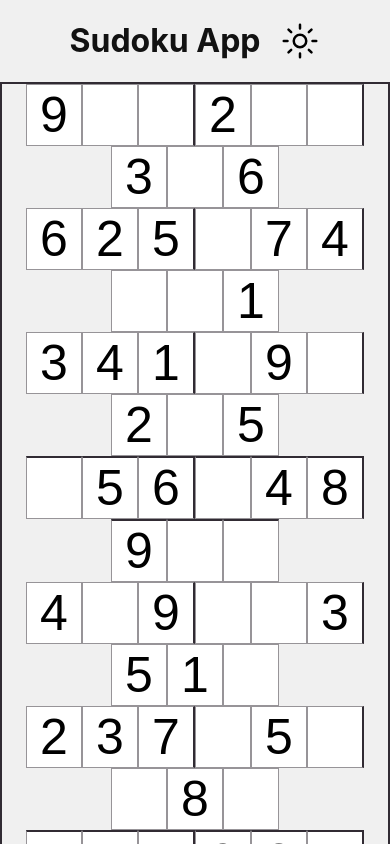
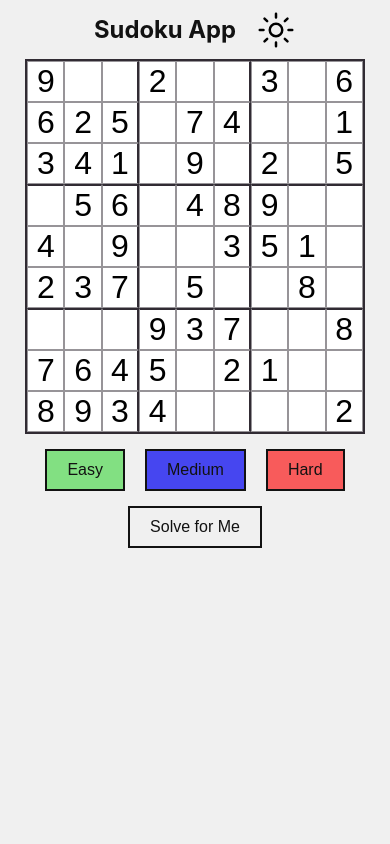
Before and after one commit to Hack-Weekly/sage-giraffe-sudoku, a React (Create React App) app in the folder sudoku-app/: page / in a window 390 px wide. Shown: the top 844 px of the page. Built offline with nearby package versions, Linux system fonts and the light colour scheme.

Commit message:
Mobile Repsonsiveness

```diff
--- a/sudoku-app/src/App.css
+++ b/sudoku-app/src/App.css
@@ -7,12 +7,14 @@
 }
 
 .Buttons {
-  padding-top: 0.5em;
-  width: 16em;
+  padding-bottom: 15px;
   display: flex;
   justify-content: center;
   margin: 0 auto;
   gap:20px;
+}
+.AllButtons{
+  padding: 15px 0;
 }
 
 
@@ -22,7 +24,10 @@ button:hover {
 
 .button{
   padding: 10px 20px;
-  font-size: 1.2em;
+  font-size: 1.5rem;
+}
+h1{
+  margin: 15px 0;
 }
 
 .red{
--- a/sudoku-app/src/SudokuGrid.css
+++ b/sudoku-app/src/SudokuGrid.css
@@ -1,9 +1,9 @@
 .sudoku-cell{
     border: 1px solid rgb(49, 43, 51, .5);
-    height: 50;
     width: 50px;
     text-align: center;
-    font-size: 50px;
+    font-size: 3rem;
+    box-sizing: border-box;
 }
 .sudoku-grid{
     border: 2px solid rgb(49, 43, 51);
@@ -20,3 +20,19 @@
 .t-border {
     border-top: 2px solid rgb(49, 43, 51);
 }
+
+@media(max-width:600px){
+    h1{
+        font-size: clamp(1rem, calc(1rem + 2vw), 2rem);
+    }
+    .sudoku-grid{
+        width: clamp(250px, calc(250px + 22vw), 450px);
+    }
+    .sudoku-cell{
+        width: calc(100% / 9);
+        font-size: 2rem;
+    }
+    .button{
+        font-size: 1rem;
+    }
+}
```
